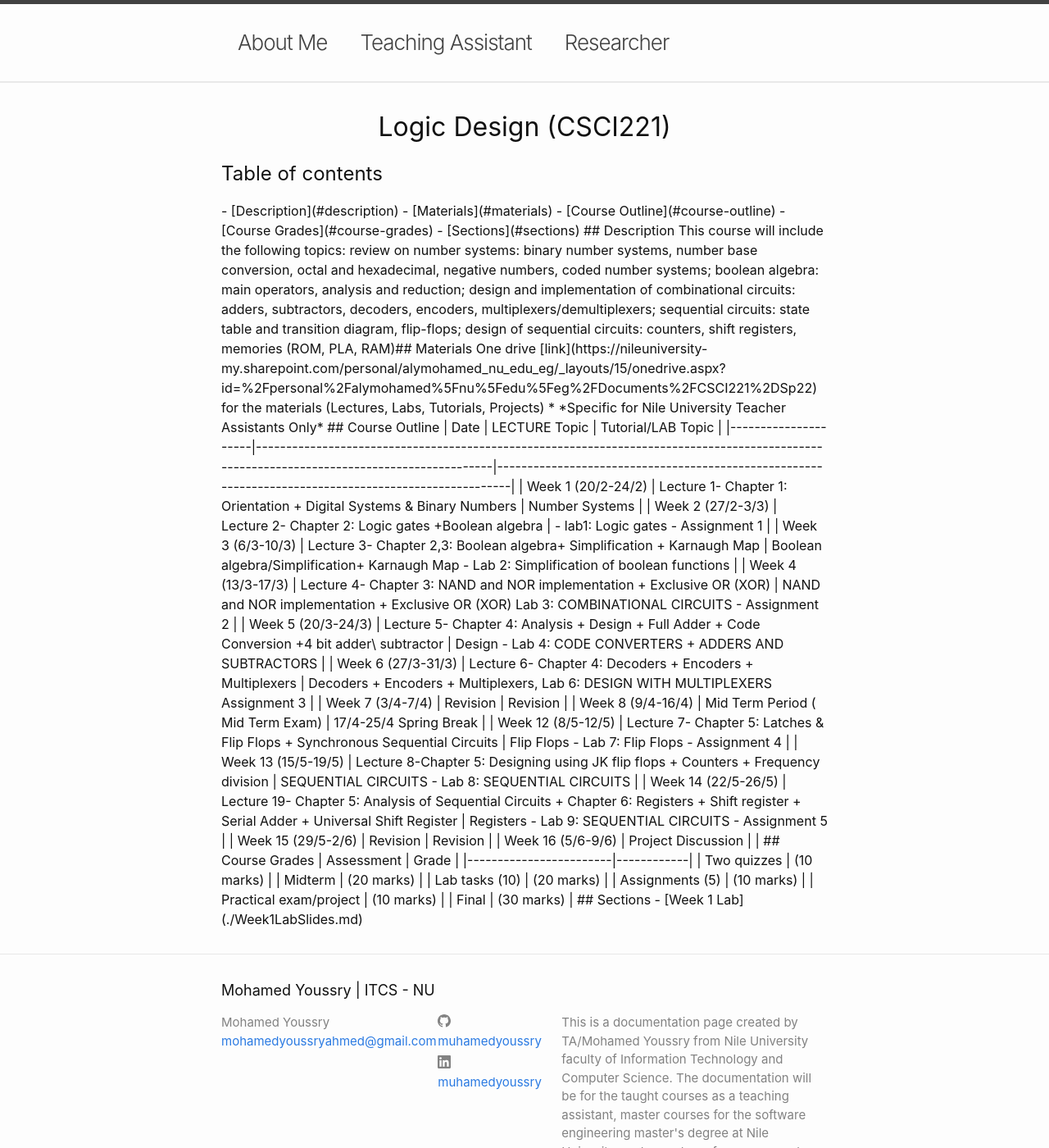
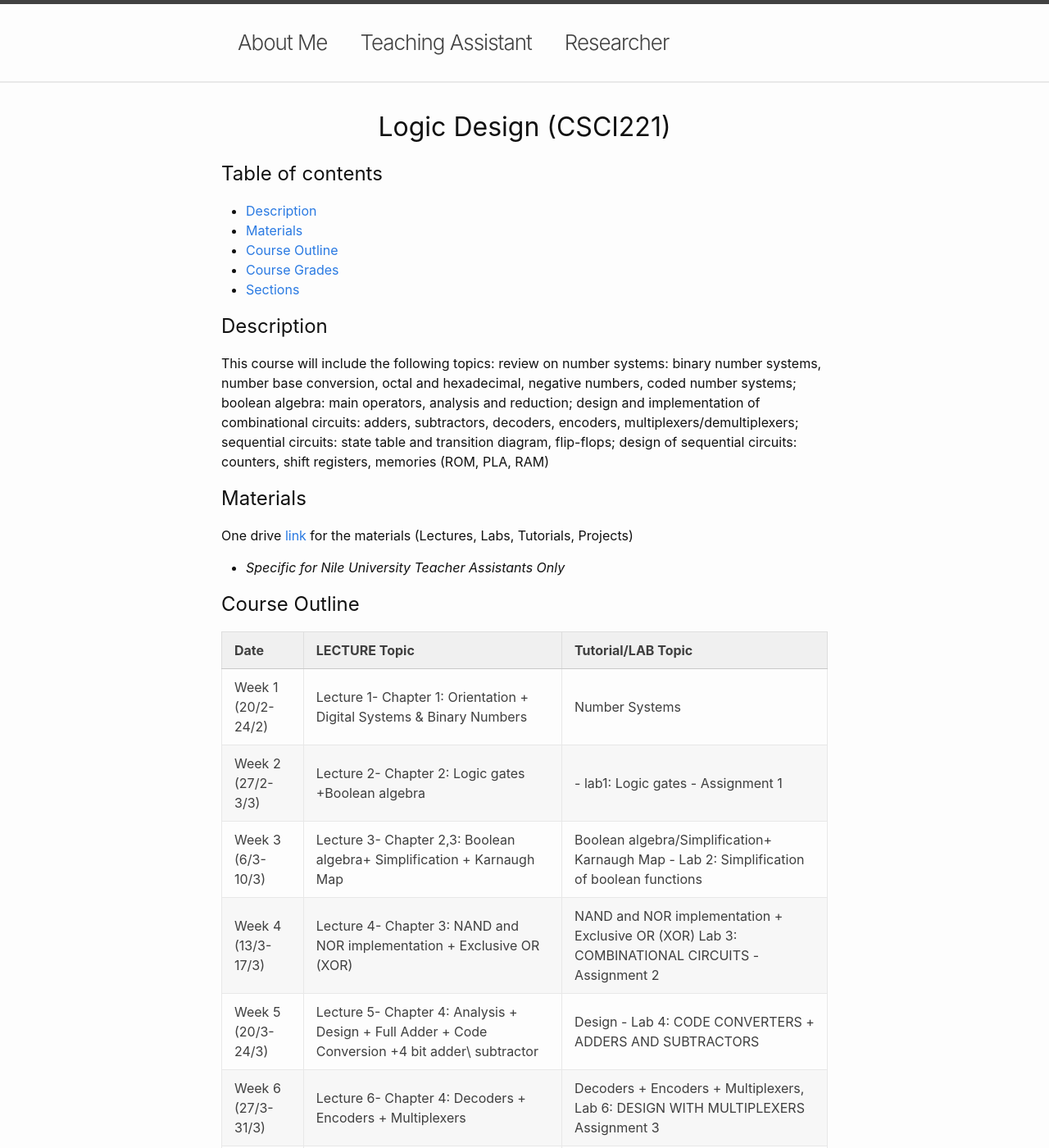
Before and after one commit to NU-TAs-MY/NU-TAs-MY.github.io, a Jekyll site: the page built from ta_pages/csci221/csci221.md, in a window 1280 px wide and 1400 px high. Shown: the whole window at 82% size. Built offline with Jekyll 4.4.1, drawn with Linux system fonts in a browser that asks for light colours; some of the changed text lies outside the part shown.

Commit message:
adding csci221

```diff
--- a/ta_pages/csci221/csci221.md
+++ b/ta_pages/csci221/csci221.md
@@ -6,7 +6,7 @@ layout: home
 title: CSCI221
 ---
 
-<h1 align="center"> Logic Design (CSCI221)
+<h1 align="center"> Logic Design (CSCI221) </h1>
 
 <h2> Table of contents </h2>
 
@@ -28,27 +28,27 @@ One drive [link](https://nileuniversity-my.sharepoint.com/personal/alymohamed_nu
 
 ## Course Outline
 
-| Date                | LECTURE Topic                                                                                                                             | Tutorial/LAB Topic                                                                                   |
-|---------------------|-------------------------------------------------------------------------------------------------------------------------------------------|------------------------------------------------------------------------------------------------------|
-| Week 1 (20/2-24/2)  | Lecture 1- Chapter 1: Orientation + Digital Systems & Binary Numbers                                                                      | Number Systems                                                                                       |
-| Week 2 (27/2-3/3)   | Lecture 2- Chapter 2: Logic gates +Boolean algebra                                                                                        | - lab1: Logic gates  -  Assignment 1                                                                 |
-| Week 3 (6/3-10/3)   | Lecture 3- Chapter 2,3:  Boolean algebra+ Simplification  +   Karnaugh Map                                                                | Boolean algebra/Simplification+ Karnaugh Map  - Lab 2: Simplification of boolean functions           |
-| Week 4 (13/3-17/3)  | Lecture 4- Chapter 3: NAND and NOR implementation + Exclusive OR  (XOR)                                                                   |  NAND and NOR implementation + Exclusive OR  (XOR)   Lab 3: COMBINATIONAL CIRCUITS  -   Assignment 2 |
-| Week 5 (20/3-24/3)  | Lecture 5- Chapter 4: Analysis + Design  + Full Adder + Code Conversion +4 bit adder\ subtractor                                          | Design - Lab 4: CODE CONVERTERS + ADDERS AND SUBTRACTORS                                             |
-| Week 6 (27/3-31/3)  | Lecture 6- Chapter 4:  Decoders + Encoders + Multiplexers                                                                                 | Decoders + Encoders + Multiplexers, Lab 6: DESIGN WITH MULTIPLEXERS Assignment 3                     |
-| Week 7 (3/4-7/4)    | Revision                                                                                                                                  | Revision                                                                                             |
-| Week 8 (9/4-16/4)   | Mid Term Period ( Mid Term Exam)                                                                                                          |  17/4-25/4  Spring Break                                                                             |
-| Week 12  (8/5-12/5) | Lecture 7-  Chapter 5:  Latches & Flip Flops + Synchronous Sequential Circuits                                                            |  Flip Flops - Lab 7: Flip Flops  -  Assignment 4                                                     |
-| Week 13 (15/5-19/5) | Lecture 8-Chapter 5:  Designing using JK flip flops + Counters + Frequency division                                                       | SEQUENTIAL CIRCUITS - Lab 8: SEQUENTIAL CIRCUITS                                                     |
-| Week 14 (22/5-26/5) | Lecture 19- Chapter 5: Analysis of Sequential Circuits + Chapter 6: Registers + Shift register + Serial Adder + Universal Shift Register  | Registers - Lab 9: SEQUENTIAL CIRCUITS -  Assignment 5                                               |
-| Week 15 (29/5-2/6)  | Revision                                                                                                                                  | Revision                                                                                             |
-| Week 16 (5/6-9/6)   | Project Discussion                                                                                                                        |                                                                                                      |
+| Date                | LECTURE Topic                                                                                                                            | Tutorial/LAB Topic                                                                                  |
+| ------------------- | ---------------------------------------------------------------------------------------------------------------------------------------- | --------------------------------------------------------------------------------------------------- |
+| Week 1 (20/2-24/2)  | Lecture 1- Chapter 1: Orientation + Digital Systems & Binary Numbers                                                                     | Number Systems                                                                                      |
+| Week 2 (27/2-3/3)   | Lecture 2- Chapter 2: Logic gates +Boolean algebra                                                                                       | - lab1: Logic gates  -  Assignment 1                                                                |
+| Week 3 (6/3-10/3)   | Lecture 3- Chapter 2,3:  Boolean algebra+ Simplification  +   Karnaugh Map                                                               | Boolean algebra/Simplification+ Karnaugh Map  - Lab 2: Simplification of boolean functions          |
+| Week 4 (13/3-17/3)  | Lecture 4- Chapter 3: NAND and NOR implementation + Exclusive OR  (XOR)                                                                  | NAND and NOR implementation + Exclusive OR  (XOR)   Lab 3: COMBINATIONAL CIRCUITS  -   Assignment 2 |
+| Week 5 (20/3-24/3)  | Lecture 5- Chapter 4: Analysis + Design  + Full Adder + Code Conversion +4 bit adder\ subtractor                                         | Design - Lab 4: CODE CONVERTERS + ADDERS AND SUBTRACTORS                                            |
+| Week 6 (27/3-31/3)  | Lecture 6- Chapter 4:  Decoders + Encoders + Multiplexers                                                                                | Decoders + Encoders + Multiplexers, Lab 6: DESIGN WITH MULTIPLEXERS Assignment 3                    |
+| Week 7 (3/4-7/4)    | Revision                                                                                                                                 | Revision                                                                                            |
+| Week 8 (9/4-16/4)   | Mid Term Period ( Mid Term Exam)                                                                                                         | 17/4-25/4  Spring Break                                                                             |
+| Week 12  (8/5-12/5) | Lecture 7-  Chapter 5:  Latches & Flip Flops + Synchronous Sequential Circuits                                                           | Flip Flops - Lab 7: Flip Flops  -  Assignment 4                                                     |
+| Week 13 (15/5-19/5) | Lecture 8-Chapter 5:  Designing using JK flip flops + Counters + Frequency division                                                      | SEQUENTIAL CIRCUITS - Lab 8: SEQUENTIAL CIRCUITS                                                    |
+| Week 14 (22/5-26/5) | Lecture 19- Chapter 5: Analysis of Sequential Circuits + Chapter 6: Registers + Shift register + Serial Adder + Universal Shift Register | Registers - Lab 9: SEQUENTIAL CIRCUITS -  Assignment 5                                              |
+| Week 15 (29/5-2/6)  | Revision                                                                                                                                 | Revision                                                                                            |
+| Week 16 (5/6-9/6)   | Project Discussion                                                                                                                       |                                                                                                     |
 
 
 ## Course Grades
 
 | Assessment             | Grade      |
-|------------------------|------------|
+| ---------------------- | ---------- |
 | Two quizzes            | (10 marks) |
 | Midterm                | (20 marks) |
 | Lab tasks (10)         | (20 marks) |
```
